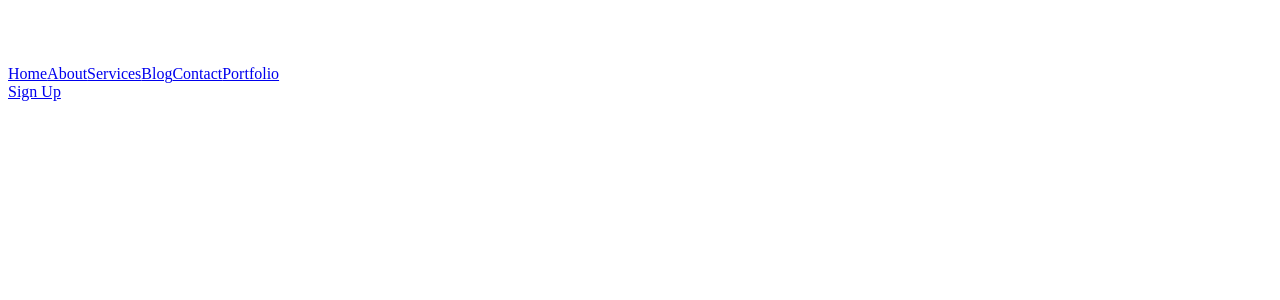
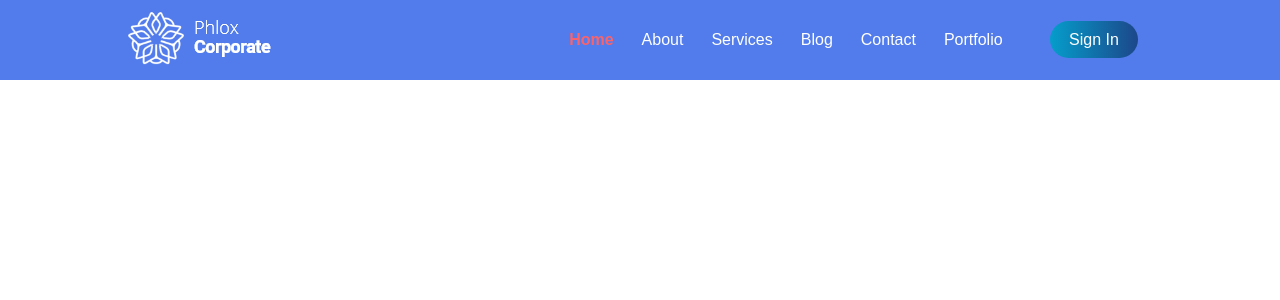
Before and after one commit to franciowel/proj-html-vuejs, a Vue app: page / in a window 1280 px wide. Shown: the top 300 px of the page. Built offline with nearby package versions, Linux system fonts and the light colour scheme.

Commit message:
myHeader

```diff
--- a/src/App.vue
+++ b/src/App.vue
@@ -46,5 +46,6 @@ export default {
 </script>
 
 <style lang="scss">
+@import './assets/style/common.scss';
 
 </style>
--- /dev/null
+++ b/src/assets/style/colors.scss
@@ -0,0 +1,33 @@
+// BACKGROUND COLORS
+$back_1: #FFFFFF;
+$back_2: #BBBBBB;
+$back_3: #527CEB;
+$back_4: #3D3D3D;
+$back_5: #333333;
+$back_6: #0202301A;
+$back_7: #000000B3;
+$back_8: #000000E6;
+
+// TEXTCOLORS
+$text_1: #FFFFFF;
+$text_2: #FFFFFF1F;
+$text_3: #FFFFFFD4;
+$text_4: #FFFFFFE6;
+$text_5: #FFFFFF80;
+$text_6: #E0E0E0;
+$text_7: #AAAAAA;
+$text_8: #03A7D3E6;
+$text_9: #F9636B;
+$text_10: #818A91;
+$text_11: #888888;
+$text_12: #B6246E;
+$text_13: #444444;
+$text_14: #3D3D3D;
+$text_15: #1E1E1E;
+$text_16: #0C0C0C;
+$text_17: #0C0C0C12;
+$text_18: #000000;
+$text_19: #000000E6;
+$text_20: #00000080;
+$text_21: #00000014;
+$text_22: #000000D4;
--- /dev/null
+++ b/src/assets/style/common.scss
@@ -0,0 +1,23 @@
+*{
+    margin: 0;
+    padding: 0;
+    box-sizing: border-box;
+
+}
+
+body{
+    font-family: Arial, Helvetica, sans-serif;
+}
+
+.contain{
+    width: 80%;
+    margin: 0 auto;
+}
+
+a{
+    text-decoration: none;
+}
+
+.flexcontain{
+    display: flex;
+}
--- a/src/components/HeaderComponents.vue
+++ b/src/components/HeaderComponents.vue
@@ -6,13 +6,18 @@
                 <div class="logo">
                     <img src="../assets/img/white-logo-2.png" alt="Logo Phlox Corporate">
                 </div>
-                <!-- links -->
-                <div>
-                    <a :href="item.link" v-for="item, index in headerLinks" :key="index">{{item.text}}</a>
-                </div>
-                <!-- sign up -->
-                <div>
-                    <a href="#">Sign Up</a>
+                <div class="navigation flexcontain">
+
+                    <!-- links -->
+                    <div class="links">
+                        <a :href="item.link" v-for="item, index in headerLinks" :key="index">{{item.text}}</a>
+                    </div>
+
+                    <!-- sign up -->
+                    <div class="btn-sign">
+                        <a href="#">Sign In</a>
+                    </div>
+
                 </div>
             </div>
         </div>
@@ -27,3 +32,46 @@ export default {
     }
 }
 </script>
+
+<style lang="scss" scoped>
+@import '../assets/style/common.scss';
+@import '../assets/style/colors.scss';
+header{
+    height: 80px;
+    background-color: $back_3;
+}
+.navbar{
+    height: 80px;
+    display: flex;
+    justify-content: space-between;
+}
+
+.logo{
+    align-self: center;
+}
+
+.navigation{
+    align-self: center;
+}
+
+a{
+    margin: 0 14px;
+    color: white;
+}
+
+.links a:first-child{
+    color: $text_9;
+    font-weight: 700;
+}
+
+.btn-sign{
+    margin-left: 1.2rem;
+}
+
+.btn-sign a{
+    background-image: linear-gradient(-90deg, #1c478a, #059dcb);
+    border-radius: 25px;
+    padding: 0.6rem 1.2rem;
+}
+
+</style>
--- a/src/components/HelloWorld.vue
+++ /dev/null
@@ -1,58 +0,0 @@
-<template>
-  <div class="hello">
-    <h1>{{ msg }}</h1>
-    <p>
-      For a guide and recipes on how to configure / customize this project,<br>
-      check out the
-      <a href="https://cli.vuejs.org" target="_blank" rel="noopener">vue-cli documentation</a>.
-    </p>
-    <h3>Installed CLI Plugins</h3>
-    <ul>
-      <li><a href="https://github.com/vuejs/vue-cli/tree/dev/packages/%40vue/cli-plugin-babel" target="_blank" rel="noopener">babel</a></li>
-      <li><a href="https://github.com/vuejs/vue-cli/tree/dev/packages/%40vue/cli-plugin-eslint" target="_blank" rel="noopener">eslint</a></li>
-    </ul>
-    <h3>Essential Links</h3>
-    <ul>
-      <li><a href="https://vuejs.org" target="_blank" rel="noopener">Core Docs</a></li>
-      <li><a href="https://forum.vuejs.org" target="_blank" rel="noopener">Forum</a></li>
-      <li><a href="https://chat.vuejs.org" target="_blank" rel="noopener">Community Chat</a></li>
-      <li><a href="https://twitter.com/vuejs" target="_blank" rel="noopener">Twitter</a></li>
-      <li><a href="https://news.vuejs.org" target="_blank" rel="noopener">News</a></li>
-    </ul>
-    <h3>Ecosystem</h3>
-    <ul>
-      <li><a href="https://router.vuejs.org" target="_blank" rel="noopener">vue-router</a></li>
-      <li><a href="https://vuex.vuejs.org" target="_blank" rel="noopener">vuex</a></li>
-      <li><a href="https://github.com/vuejs/vue-devtools#vue-devtools" target="_blank" rel="noopener">vue-devtools</a></li>
-      <li><a href="https://vue-loader.vuejs.org" target="_blank" rel="noopener">vue-loader</a></li>
-      <li><a href="https://github.com/vuejs/awesome-vue" target="_blank" rel="noopener">awesome-vue</a></li>
-    </ul>
-  </div>
-</template>
-
-<script>
-export default {
-  name: 'HelloWorld',
-  props: {
-    msg: String
-  }
-}
-</script>
-
-<!-- Add "scoped" attribute to limit CSS to this component only -->
-<style scoped lang="scss">
-h3 {
-  margin: 40px 0 0;
-}
-ul {
-  list-style-type: none;
-  padding: 0;
-}
-li {
-  display: inline-block;
-  margin: 0 10px;
-}
-a {
-  color: #42b983;
-}
-</style>
```
